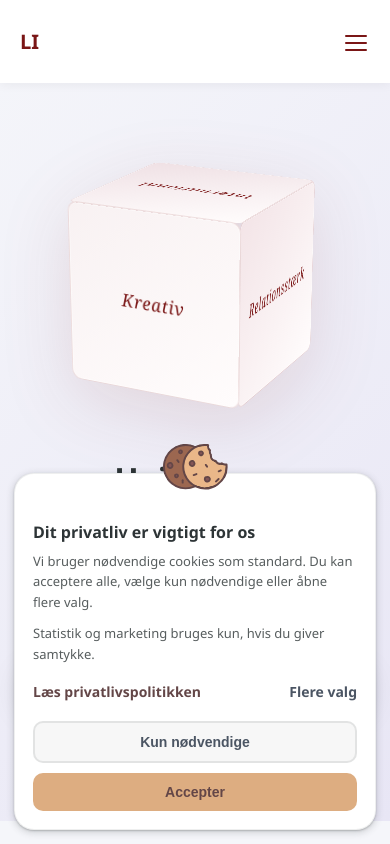
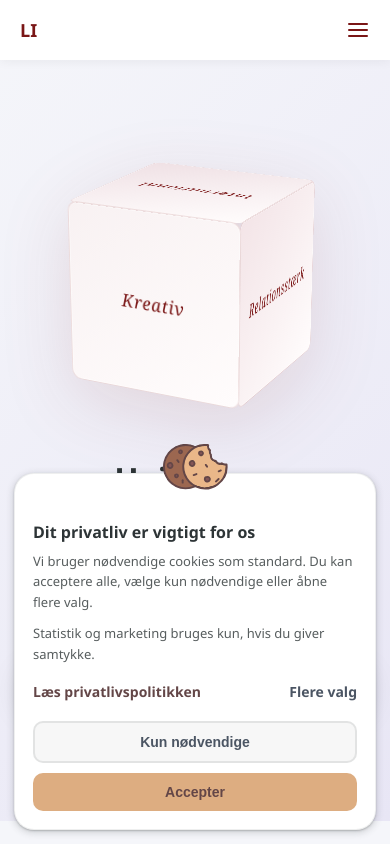
Before and after one commit to B3rginator/Portfolio, a plain HTML site: page index.html in a window 390 px wide. Shown: the top 844 px of the page. Drawn offline with Linux system fonts and the light colour scheme.

Commit message:
style: refine navbar and hamburger menu dimensions for improved mobile responsiveness

```diff
--- a/css/responsive.css
+++ b/css/responsive.css
@@ -78,28 +78,50 @@
 @media (max-width: 768px) {
     /* Navigation */
     .navbar {
-        padding: 0.85rem 0;
+        padding: 0.5rem 0;
     }
 
     .hamburger {
         display: flex;
-        width: 36px;
-        height: 36px;
+        width: 32px;
+        height: 32px;
         margin-right: -4px;
         flex-shrink: 0;
+    }
+
+    .hamburger span {
+        width: 20px;
+        height: 2px;
+    }
+
+    .hamburger span:nth-child(1) {
+        top: 9px;
+    }
+
+    .hamburger span:nth-child(2) {
+        top: 15px;
+    }
+
+    .hamburger span:nth-child(3) {
+        top: 21px;
+    }
+
+    .hamburger.active span:nth-child(1),
+    .hamburger.active span:nth-child(3) {
+        top: 15px;
     }
 
     .nav-container {
         flex-wrap: nowrap;
         justify-content: space-between;
-        min-height: 56px;
+        min-height: 44px;
         gap: 16px;
         position: relative;
         z-index: 1002;
     }
 
     .logo {
-        font-size: 20px;
+        font-size: 18px;
     }
 
     .lang-switcher-desktop {
```
